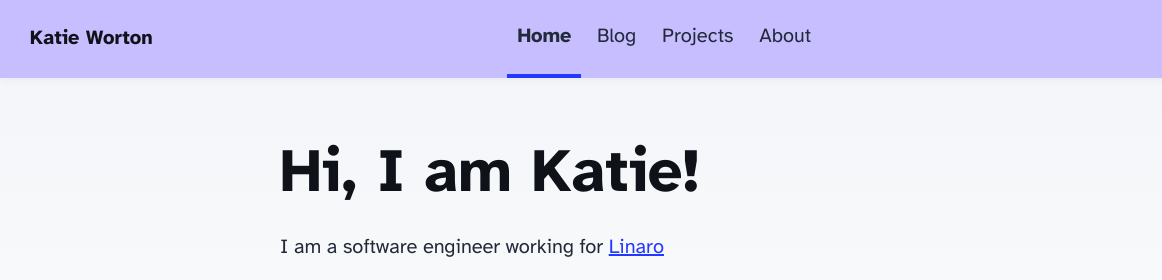
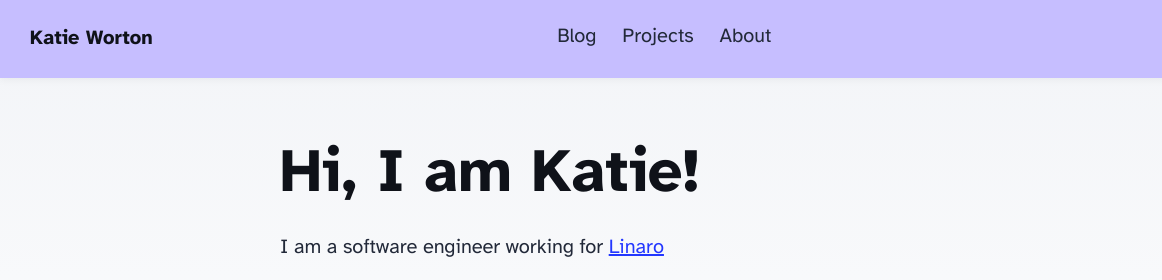
Before and after one commit to katieworton/katieworton.github.io, an Astro site: page / in a window 1280 px wide. Shown: the top 280 px of the page, 0-1162 px from the left. Built offline with nearby package versions, Linux system fonts and the light colour scheme; Astro itself is replaced by a stand-in of ours.

Commit message:
src/components/Header.astro: Remove "Home" from header

```diff
--- a/src/components/Header.astro
+++ b/src/components/Header.astro
@@ -8,7 +8,6 @@ import ThemeIcon from './ThemeIcon.astro';
 	<nav>
 		<h2><a href="/">{SITE_TITLE}</a></h2>
 		<div class="internal-links">
-			<HeaderLink href="/">Home</HeaderLink>
 			<HeaderLink href="/blog">Blog</HeaderLink>
 			<HeaderLink href="/projects">Projects</HeaderLink>
 			<HeaderLink href="/about">About</HeaderLink>
```
